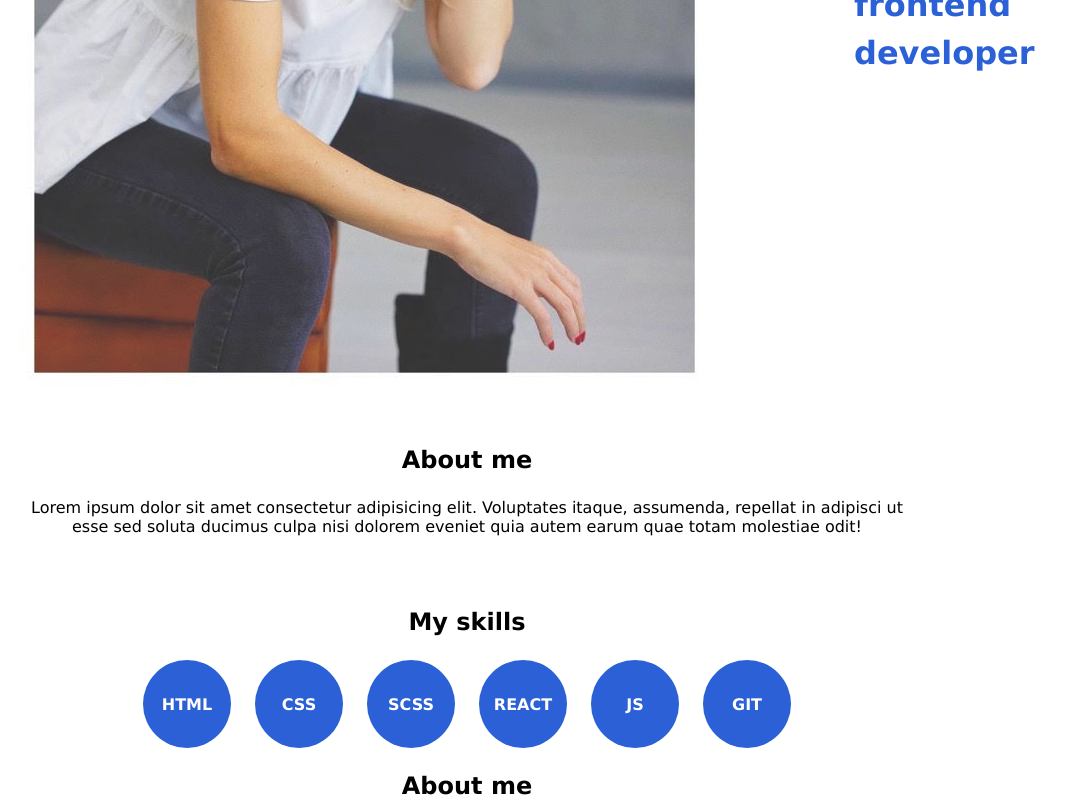
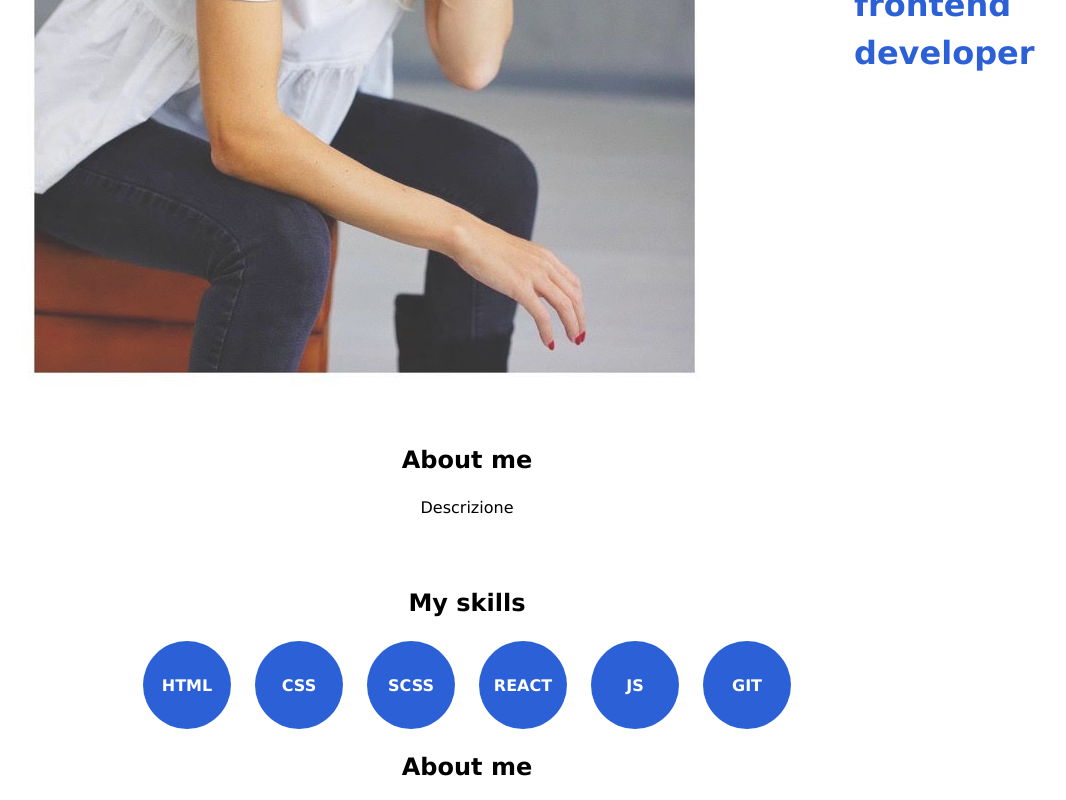
Before and after one commit to 96Agnese/site-react-agnese, a React (Create React App) app: page / in a window 1280 px wide. Shown: the part 633-1433 px from the top of the page, without its empty margins (173-1239 px from the left). Built offline with nearby package versions, Linux system fonts and the light colour scheme.

Commit message:
✨ test description

```diff
--- a/src/screen/Homepage/Homepage.tsx
+++ b/src/screen/Homepage/Homepage.tsx
@@ -14,11 +14,7 @@ const Homepage = () => {
       </div>
 
       <h3 className={styles["homepage__title"]}>About me</h3>
-      <p className={styles["homepage__subtitle"]}>
-        Lorem ipsum dolor sit amet consectetur adipisicing elit. Voluptates itaque, assumenda,
-        repellat in adipisci ut esse sed soluta ducimus culpa nisi dolorem eveniet quia autem earum
-        quae totam molestiae odit!
-      </p>
+      <p className={styles["homepage__subtitle"]}>Descrizione</p>
 
       <h3 className={styles["homepage__title"]}>My skills</h3>
       <div className={styles["homepage__inline-circle"]}>
```
